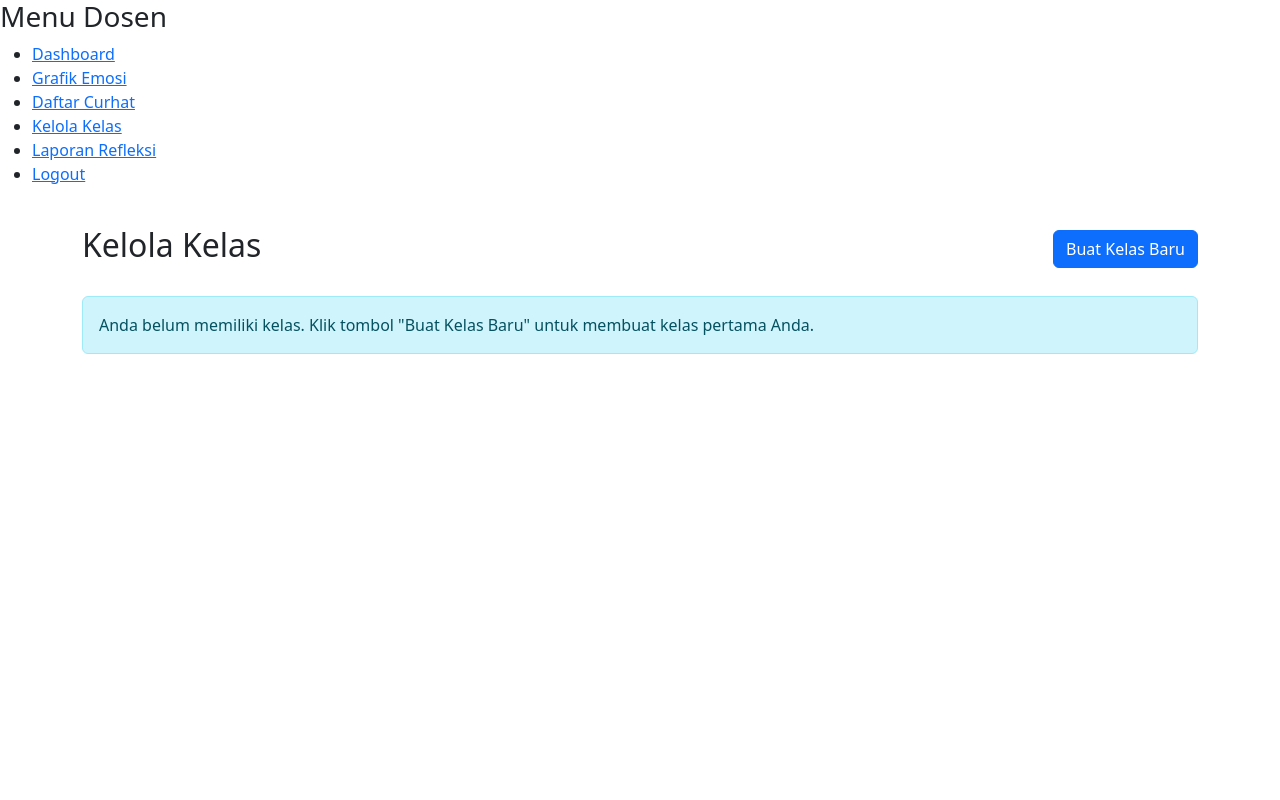
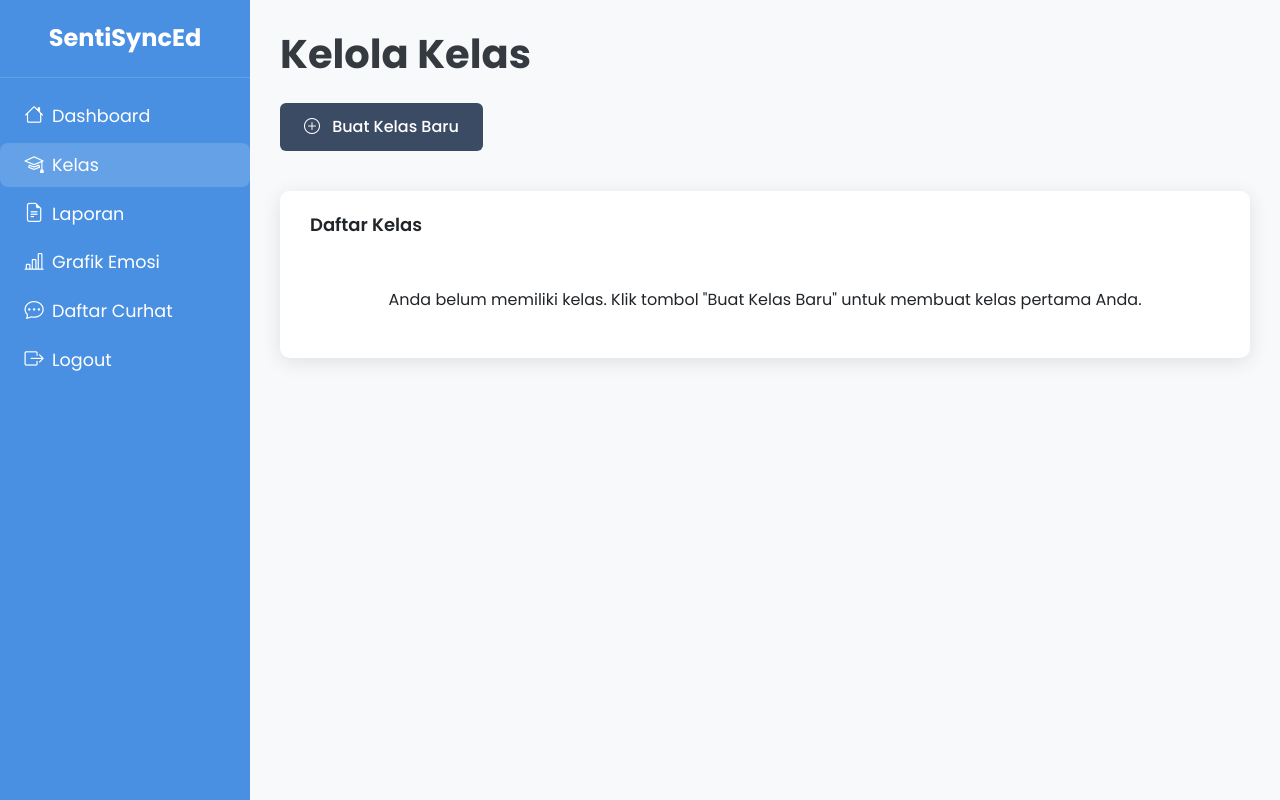
Before and after one commit to rifkyadipura/SentiSyncEd, a PHP site: page /dosen/kelas.php in a window 1280 px wide. Run offline with PHP 8.4, Linux system fonts and the light colour scheme; a user stored in the database is signed in; data that the repository does not hold is empty.

Commit message:
Improve the UI of the lecturer page

```diff
--- /dev/null
+++ b/dosen/includes/head.php
@@ -0,0 +1,125 @@
+<meta charset="UTF-8">
+    <meta name="viewport" content="width=device-width, initial-scale=1.0">
+    <title>Dashboard Dosen - SentiSyncEd</title>
+    <link href="https://cdn.jsdelivr.net/npm/bootstrap@5.3.0/dist/css/bootstrap.min.css" rel="stylesheet">
+    <link href="https://fonts.googleapis.com/css2?family=Poppins:wght@300;400;500;600;700&display=swap" rel="stylesheet">
+    <link href="https://cdn.jsdelivr.net/npm/bootstrap-icons@1.8.1/font/bootstrap-icons.css" rel="stylesheet">
+    <style>
+        body {
+            font-family: 'Poppins', sans-serif;
+            background-color: #f8f9fa;
+        }
+        .sidebar {
+            background-color: #4A90E2;
+            color: #fff;
+            height: 100vh;
+            position: fixed;
+            width: 250px;
+        }
+        .sidebar-header {
+            padding: 20px;
+            text-align: center;
+            border-bottom: 1px solid rgba(255, 255, 255, 0.1);
+        }
+        .sidebar-header h2 {
+            margin: 0;
+            font-weight: 700;
+            font-size: 24px;
+            color: #fff;
+        }
+        .nav-link {
+            color: #e3eaf3;
+            padding: 12px 20px;
+            transition: all 0.3s ease;
+            display: flex;
+            align-items: center;
+        }
+        .nav-link:hover, .nav-link.active {
+            color: #fff;
+            background-color: rgba(255,255,255,0.12);
+        }
+        .nav-link i {
+            margin-right: 10px;
+            width: 20px;
+            text-align: center;
+        }
+        .content-wrapper {
+            margin-left: 250px;
+            padding: 30px;
+        }
+        .card {
+            border: none;
+            border-radius: 10px;
+            box-shadow: 0 4px 20px rgba(0, 0, 0, 0.1);
+            overflow: hidden;
+        }
+        .card-header {
+            background-color: #ffffff;
+            border-bottom: none;
+            padding: 20px 30px;
+            font-weight: 600;
+            font-size: 18px;
+        }
+        .card-body {
+            padding: 30px;
+        }
+        .btn-primary {
+            background-color: #3c4b64;
+            border: none;
+            padding: 12px 24px;
+            font-weight: 500;
+            transition: all 0.3s ease;
+            border-radius: 6px;
+        }
+        .btn-primary:hover {
+            background-color: #2c3a50;
+        }
+        .page-title {
+            font-weight: 700;
+            margin-bottom: 25px;
+            color: #343a40;
+        }
+        .stat-card {
+            background-color: #ffffff;
+            border: none;
+            border-radius: 10px;
+            box-shadow: 0 4px 20px rgba(0, 0, 0, 0.1);
+            padding: 25px;
+            margin-bottom: 20px;
+            transition: transform 0.3s ease, box-shadow 0.3s ease;
+        }
+        .stat-card:hover {
+            transform: translateY(-5px);
+            box-shadow: 0 8px 25px rgba(0, 0, 0, 0.15);
+        }
+        .stat-card i {
+            font-size: 24px;
+            margin-bottom: 15px;
+            color: #3c4b64;
+        }
+        .stat-card h3 {
+            font-size: 28px;
+            font-weight: 700;
+            margin: 0;
+            color: #343a40;
+        }
+        .stat-card p {
+            margin: 0;
+            color: #6c757d;
+            font-size: 16px;
+        }
+        .class-card {
+            transition: transform 0.3s ease, box-shadow 0.3s ease;
+        }
+        .class-card:hover {
+            transform: translateY(-5px);
+            box-shadow: 0 10px 25px rgba(0, 0, 0, 0.15);
+        }
+        .class-card .card-title {
+            font-weight: 600;
+            color: #343a40;
+        }
+        .class-card .card-text {
+            color: #6c757d;
+        }
+    </style>
--- a/dosen/kelas.php
+++ b/dosen/kelas.php
@@ -18,60 +18,52 @@ $classes = $stmt->fetchAll(PDO::FETCH_ASSOC);
 <!DOCTYPE html>
 <html lang="en">
 <head>
-    <meta charset="UTF-8">
-    <meta name="viewport" content="width=device-width, initial-scale=1.0">
-    <title>Kelola Kelas - SentiSyncEd</title>
-    <link href="https://cdn.jsdelivr.net/npm/bootstrap@5.3.0/dist/css/bootstrap.min.css" rel="stylesheet">
-    <link href="https://fonts.googleapis.com/css2?family=Open+Sans:wght@400;600&display=swap" rel="stylesheet">
-    <link rel="stylesheet" href="../css/style.css">
+    <?php include 'includes/head.php'; ?>
 </head>
 <body>
-    <div class="dashboard">
+    <div class="sidebar">
         <?php include 'sidebar.php'; ?>
-
-        <div class="main-content">
-            <div class="container py-4">
-                <div class="d-flex justify-content-between align-items-center">
-                    <h2>Kelola Kelas</h2>
-                    <a href="create_class.php" class="btn btn-primary">
-                        <i class="fas fa-plus"></i> Buat Kelas Baru
-                    </a>
     </div>
 
-                <div class="row mt-4">
-                    <?php if (empty($classes)): ?>
+    <div class="content-wrapper">
+        <h1 class="page-title">Kelola Kelas</h1>
+        <div class="row mb-4">
             <div class="col-12">
-                        <div class="alert alert-info">
-                            Anda belum memiliki kelas. Klik tombol "Buat Kelas Baru" untuk membuat kelas pertama Anda.
+                <a href="create_class.php" class="btn btn-primary mb-3"><i class="bi bi-plus-circle me-2"></i> Buat Kelas Baru</a>
             </div>
         </div>
+        <div class="row">
+            <div class="col-12">
+                <div class="card">
+                    <div class="card-header">Daftar Kelas</div>
+                    <div class="card-body">
+                        <?php if (empty($classes)): ?>
+                            <p class="text-center">Anda belum memiliki kelas. Klik tombol "Buat Kelas Baru" untuk membuat kelas pertama Anda.</p>
                         <?php else: ?>
+                            <div class="row row-cols-1 row-cols-md-2 row-cols-lg-3 g-4">
                                 <?php foreach ($classes as $class): ?>
-                        <div class="col-md-4 mb-4">
-                            <div class="card h-100">
+                                    <div class="col">
+                                        <div class="card class-card h-100">
                                             <div class="card-body">
                                                 <h5 class="card-title"><?php echo htmlspecialchars($class['class_name']); ?></h5>
                                                 <p class="card-text"><?php echo htmlspecialchars($class['description']); ?></p>
-                                    <p class="card-text">
-                                        <small class="text-muted">Dibuat: <?php echo date('d/m/Y', strtotime($class['created_at'])); ?></small>
-                                    </p>
-                                </div>
-                                <div class="card-footer bg-transparent border-top-0">
-                                    <a href="view_class.php?id=<?php echo $class['id']; ?>" class="btn btn-info btn-sm">
-                                        <i class="fas fa-eye"></i> Lihat Detail
-                                    </a>
-                                    <a href="edit_class.php?id=<?php echo $class['id']; ?>" class="btn btn-warning btn-sm">
-                                        <i class="fas fa-edit"></i> Edit
-                                    </a>
+                                                <p class="card-text"><small class="text-muted">Dibuat: <?php echo date('d/m/Y', strtotime($class['created_at'])); ?></small></p>
+                                                <a href="view_class.php?id=<?php echo $class['id']; ?>" class="btn btn-primary btn-sm">Lihat Detail</a>
+                                                <a href="edit_class.php?id=<?php echo $class['id']; ?>" class="btn btn-warning btn-sm">Edit</a>
                                             </div>
                                         </div>
                                     </div>
                                 <?php endforeach; ?>
+                            </div>
                         <?php endif; ?>
                     </div>
                 </div>
             </div>
         </div>
+    </div>
+
     <script src="https://cdn.jsdelivr.net/npm/bootstrap@5.3.0/dist/js/bootstrap.bundle.min.js"></script>
+    <script src="https://cdn.jsdelivr.net/npm/@popperjs/core@2.11.6/dist/umd/popper.min.js"></script>
+    <link href="https://cdn.jsdelivr.net/npm/bootstrap-icons@1.8.1/font/bootstrap-icons.css" rel="stylesheet">
 </body>
 </html>
--- a/dosen/sidebar.php
+++ b/dosen/sidebar.php
@@ -1,11 +1,51 @@
-<div class="sidebar">
-    <h3>Menu Dosen</h3>
-    <ul class="sidebar-menu">
-        <li><a href="dashboard_dosen.php"><i class="fas fa-home"></i> Dashboard</a></li>
-        <li><a href="grafik_emosi.php"><i class="fas fa-chart-line"></i> Grafik Emosi</a></li>
-        <li><a href="daftar_curhat.php"><i class="fas fa-comments"></i> Daftar Curhat</a></li>
-        <li><a href="kelas.php"><i class="fas fa-chalkboard-teacher"></i> Kelola Kelas</a></li>
-        <li><a href="laporan.php"><i class="fas fa-file-alt"></i> Laporan Refleksi</a></li>
-        <li><a href="../login.php?logout=1"><i class="fas fa-sign-out-alt"></i> Logout</a></li>
-    </ul>
-</div>
+<?php
+$current_file = basename($_SERVER['PHP_SELF']);
+function is_active($files) {
+    global $current_file;
+    if (is_array($files)) {
+        return in_array($current_file, $files) ? 'active' : '';
+    } else {
+        return $current_file === $files ? 'active' : '';
+    }
+}
+?>
+<aside class="sidebar" style="background: #4A90E2; color: #fff; height: 100vh; width: 250px; position: fixed; top: 0; left: 0; z-index: 100;">
+    <div class="sidebar-header text-center py-4 border-bottom" style="border-color: rgba(255,255,255,0.15) !important;">
+        <h2 class="mb-0" style="color:#fff; font-weight:700; font-size:24px;">SentiSyncEd</h2>
+    </div>
+    <nav class="nav flex-column py-3">
+        <a href="dashboard_dosen.php" class="nav-link d-flex align-items-center px-4 py-2 text-white <?php echo is_active('dashboard_dosen.php'); ?>" style="font-size: 1.1rem;">
+            <i class="bi bi-house me-2"></i> Dashboard
+        </a>
+        <a href="kelas.php" class="nav-link d-flex align-items-center px-4 py-2 text-white <?php echo is_active(['kelas.php','create_class.php','view_class.php']); ?>" style="font-size: 1.1rem;">
+            <i class="bi bi-mortarboard me-2"></i> Kelas
+        </a>
+        <a href="laporan.php" class="nav-link d-flex align-items-center px-4 py-2 text-white <?php echo is_active('laporan.php'); ?>" style="font-size: 1.1rem;">
+            <i class="bi bi-file-earmark-text me-2"></i> Laporan
+        </a>
+        <a href="grafik_emosi.php" class="nav-link d-flex align-items-center px-4 py-2 text-white <?php echo is_active('grafik_emosi.php'); ?>" style="font-size: 1.1rem;">
+            <i class="bi bi-bar-chart-line me-2"></i> Grafik Emosi
+        </a>
+        <a href="daftar_curhat.php" class="nav-link d-flex align-items-center px-4 py-2 text-white <?php echo is_active('daftar_curhat.php'); ?>" style="font-size: 1.1rem;">
+            <i class="bi bi-chat-dots me-2"></i> Daftar Curhat
+        </a>
+        <a href="../login.php?logout=1" class="nav-link d-flex align-items-center px-4 py-2 text-white <?php echo is_active('logout.php'); ?>" style="font-size: 1.1rem;">
+            <i class="bi bi-box-arrow-right me-2"></i> Logout
+        </a>
+    </nav>
+    <style>
+        .sidebar .nav-link {
+            color: #e3eaf3;
+            border-radius: 8px;
+            margin-bottom: 4px;
+            transition: background 0.2s, color 0.2s;
+        }
+        .sidebar .nav-link.active, .sidebar .nav-link:hover {
+            background: rgba(255,255,255,0.15) !important;
+            color: #fff !important;
+        }
+        .sidebar .nav-link i {
+            font-size: 1.2rem;
+        }
+    </style>
+</aside>
--- a/register.php
+++ b/register.php
@@ -28,7 +28,9 @@ if ($_SERVER['REQUEST_METHOD'] === 'POST') {
             // Insert new user
             try {
                 $stmt = $conn->prepare("INSERT INTO users (name, email, password, role) VALUES (?, ?, ?, 'Mahasiswa')");
-                $stmt->execute([$name, $email, md5($password)]);
+                // Use password_hash for secure storage
+                $hashed_password = password_hash($password, PASSWORD_DEFAULT);
+                $stmt->execute([$name, $email, $hashed_password]);
 
                 $userId = $conn->lastInsertId();
                 logAction($conn, $userId, 'User registered');
```
Also changed, not shown: dosen/create_class.php (+11 -11 lines), dosen/daftar_curhat.php (+29 -12 lines), dosen/dashboard_dosen.php (+47 -8 lines), dosen/grafik_emosi.php (+6 -12 lines), dosen/laporan.php (+24 -19 lines), dosen/view_class.php (+47 -26 lines). Lines whose indentation alone changed are shown as unchanged.
